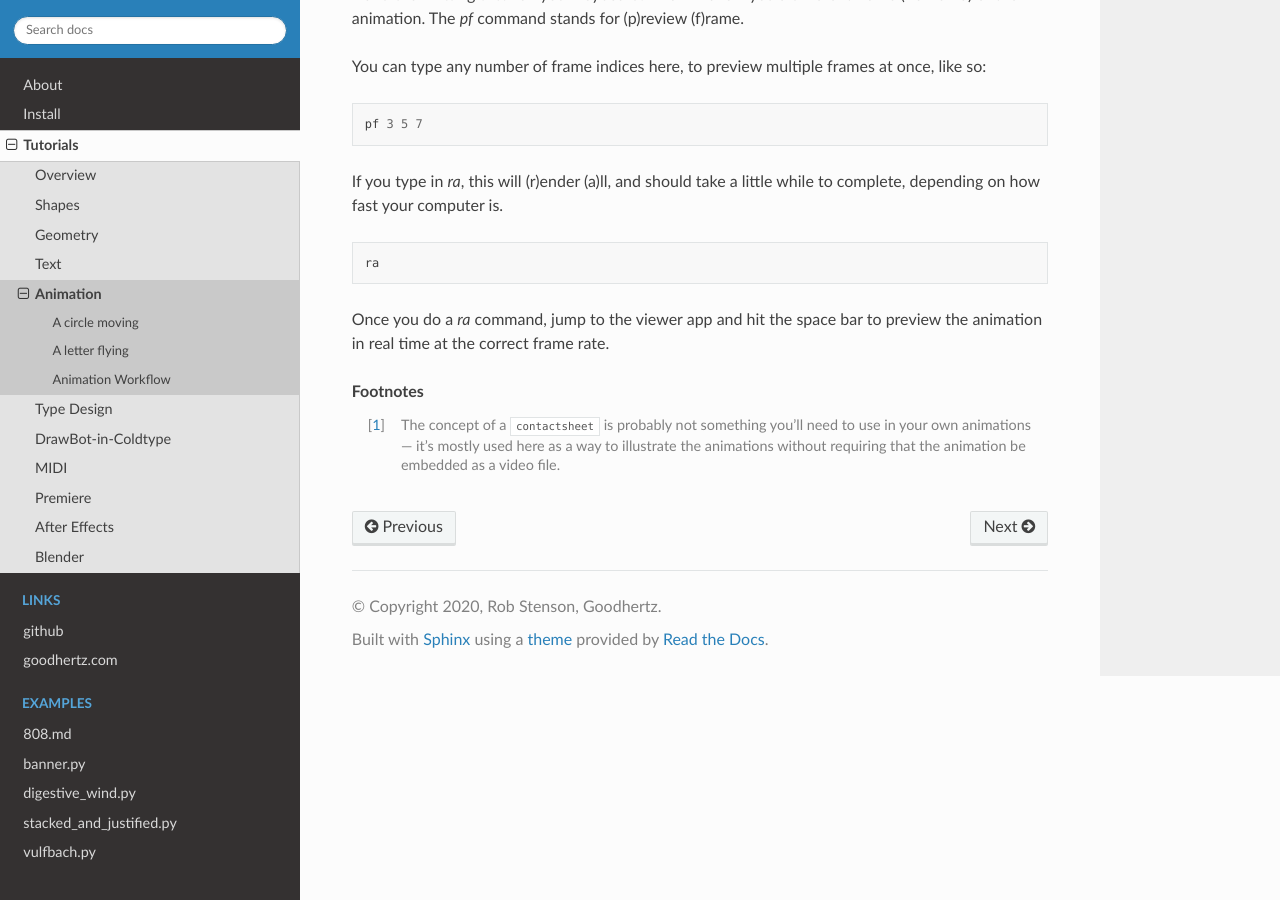
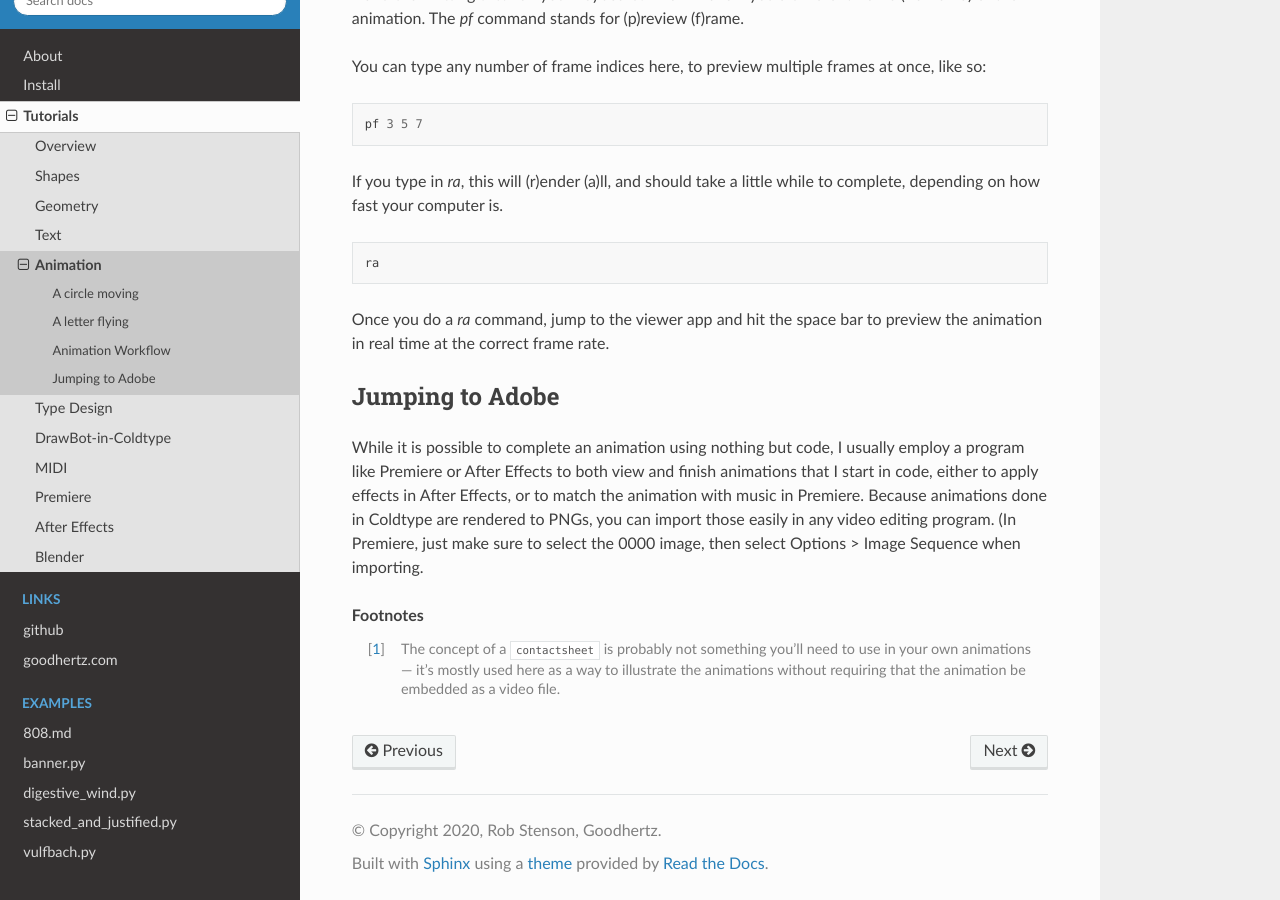
Before and after one commit to coldtype/coldtype, a Sphinx documentation site: the page built from docs/tutorials/animation.rst, in a window 1280 px wide and 900 px high, scrolled down 2814 px. Built offline with Sphinx 7.4.7 and the Read the Docs theme 2.0.0, drawn with Linux system fonts in a browser that asks for light colours; pages that are not in the unit, such as notebooks, are missing from menus.

Commit message:
note about jumping to adobe with png frames

```diff
--- a/docs/tutorials/animation.rst
+++ b/docs/tutorials/animation.rst
@@ -109,6 +109,11 @@ If you type in `ra`, this will (r)ender (a)ll, and should take a little while to
 
 Once you do a `ra` command, jump to the viewer app and hit the space bar to preview the animation in real time at the correct frame rate.
 
+Jumping to Adobe
+----------------
+
+While it is possible to complete an animation using nothing but code, I usually employ a program like Premiere or After Effects to both view and finish animations that I start in code, either to apply effects in After Effects, or to match the animation with music in Premiere. Because animations done in Coldtype are rendered to PNGs, you can import those easily in any video editing program. (In Premiere, just make sure to select the 0000 image, then select Options > Image Sequence when importing.
+
 .. rubric:: Footnotes
 
 .. [#f1] The concept of a ``contactsheet`` is probably not something you’ll need to use in your own animations — it’s mostly used here as a way to illustrate the animations without requiring that the animation be embedded as a video file.
```
